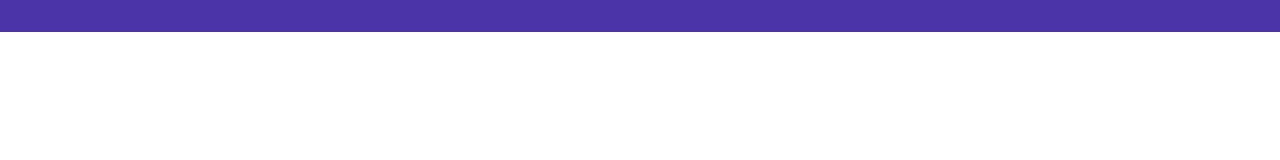
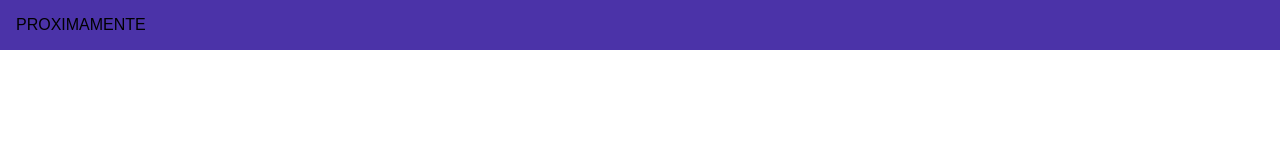
Before and after one commit to minocarlos/minocarlos, a plain HTML site: page proyectos/tecnica2.html in a window 1280 px wide. Drawn offline with Linux system fonts and the light colour scheme.

Commit message:
Aviso de proximamente

```diff
--- a/proyectos/tecnica2.html
+++ b/proyectos/tecnica2.html
@@ -8,7 +8,7 @@
 </head>
 <body>
     <div class="wrapper">
-
+        <div class="aviso">PROXIMAMENTE</div>
     </div>
 </body>
 </html>
```
